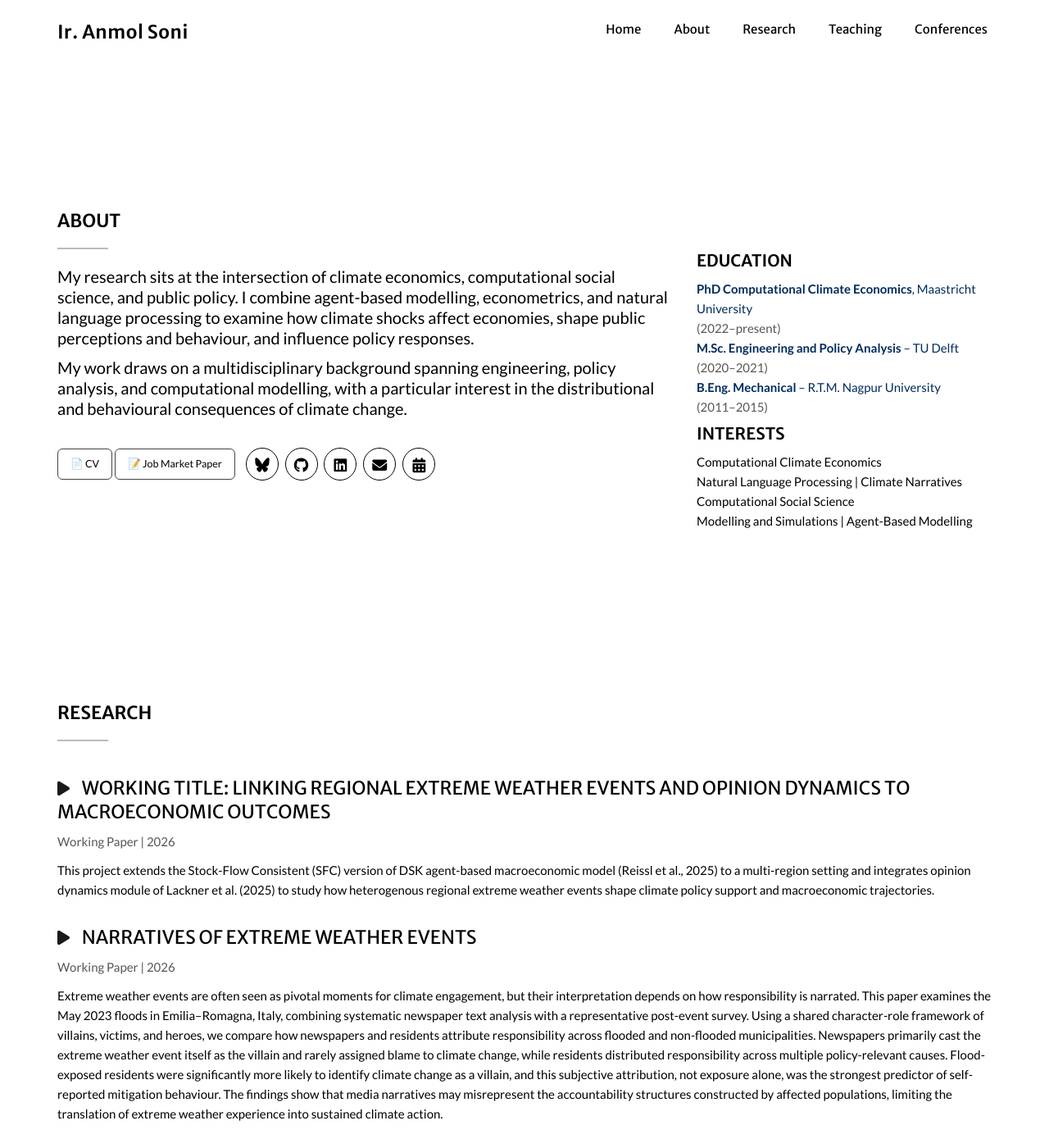
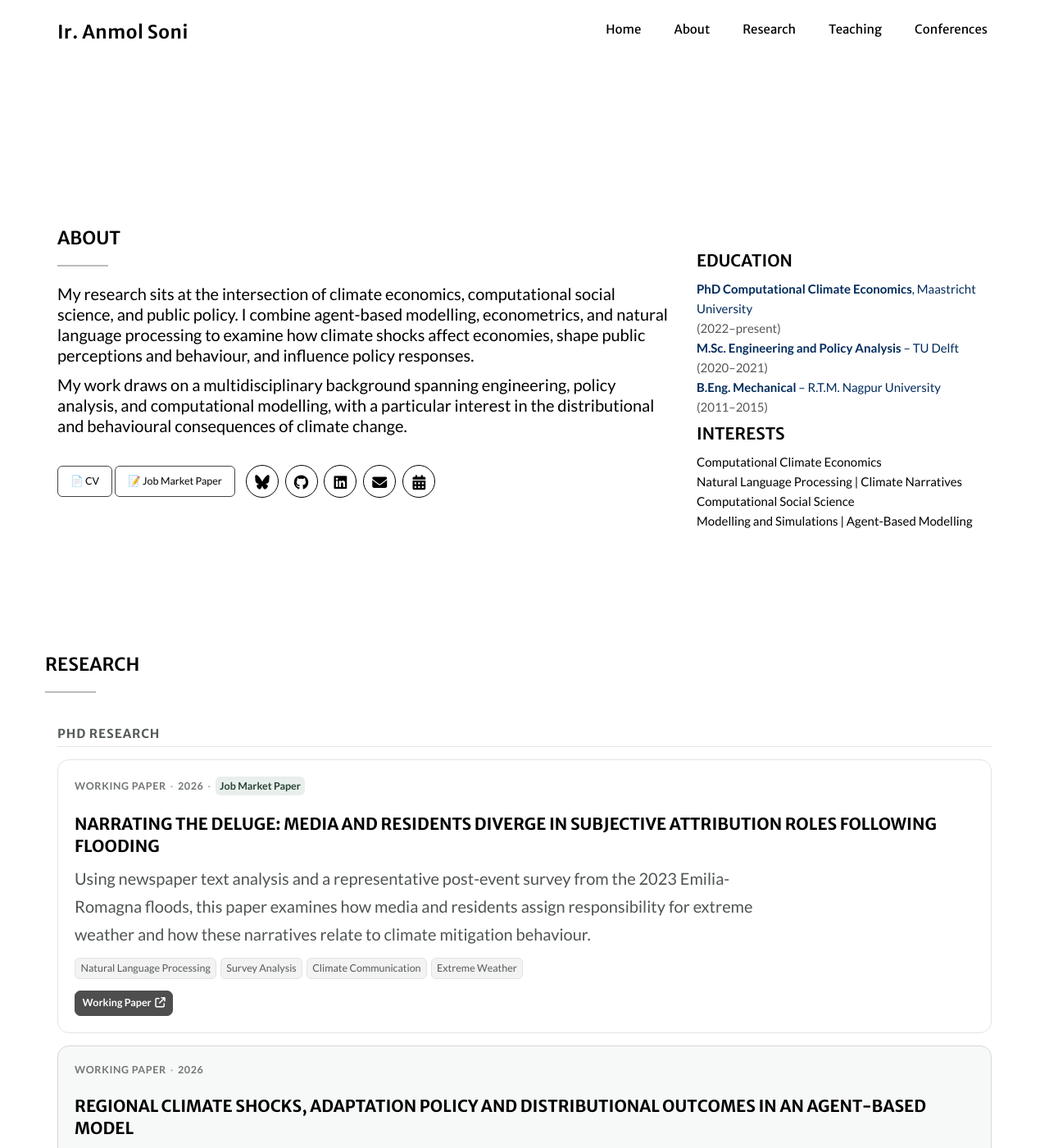
Before and after one commit to SoniAnmol/SoniAnmol.github.io, a Jekyll site: the page built from index.html, in a window 1280 px wide and 1400 px high, scrolled down 841 px. Shown: the whole window at 82% size. Built offline with Jekyll 4.4.1, drawn with Linux system fonts in a browser that asks for light colours; nearby versions of some CDN libraries; some web fonts are replaced; some of the changed text lies outside the part shown.

Commit message:
updated researchsection

```diff
--- a/_includes/about.html
+++ b/_includes/about.html
@@ -4,7 +4,7 @@
     <div class="row">
       <!-- Left Column: About Me -->
       <div class="col-md-8">
-        <h2 class="section-title mb-2">About</h2>
+        <h1 class="section-title mb-2">About</h1>
         <hr class="my-2" style="width: 60px; border: 1px solid #bbb; margin-left: 0;">
 
         <p style="font-size: 2rem; line-height: 1.25; font-weight: 500; color: #000;">
@@ -69,6 +69,7 @@
       <div class="col-md-4">
         <div class="mb-4" style="margin-top: 5rem;">
           <h5 class="mb-2" style="font-size: 2rem; font-weight: 600; color: #000;">Education</h5>
+          <!-- <hr class="my-2" style="width: 60px; border: 1px solid #bbb; margin-left: 0;"> -->
           <ul class="list-unstyled" style="font-size: 1.5rem; font-weight: 500; line-height: 1.6; color: #000;">
             <li>
               <a href="#" class="text-list" target="_blank">
@@ -94,6 +95,7 @@
 
         <div>
           <h5 class="mb-2" style="font-size: 2rem; font-weight: 600; color: #000;">Interests</h5>
+          <!-- <hr class="my-2" style="width: 60px; border: 1px solid #bbb; margin-left: 0;"> -->
           <ul class="list-unstyled" style="font-size: 1.5rem; font-weight: 500; line-height: 1.6; color: #000;">
             <li> Computational Climate Economics</li>
             <li>Natural Language Processing | Climate Narratives</li>
--- a/_includes/research.html
+++ b/_includes/research.html
@@ -1,113 +1,197 @@
-<!-- Research Section -->
-<section id="research" class="py-3">
-    <div class="container">
-        <div class="row mb-4">
-            <div class="col-lg-12">
-                <h2 class="section-title text-left">Research</h2>
+<div class="container research-page">
+
+    <!-- Page Header -->
+    <div class="row">
+        <h1 class="section-title mb-2">Research</h1>
         <hr class="my-2" style="width: 60px; border: 1px solid #bbb; margin-left: 0;">
+
+    </div>
+
+
+    <!-- =========================
+       CURRENT RESEARCH
+       ========================= -->
+
+    <div class="row">
+        <div class="col-lg-12 mx-auto">
+
+            <h2 class="research-section-title">PhD Research</h2>
+
+            <!-- Research Item 1 -->
+            <article class="research-card">
+
+                <div class="research-meta">
+                    <span>Working Paper</span>
+                    <span>2026</span>
+                    <span class="research-status">Job Market Paper</span>
+                </div>
+
+                <h3>
+                    <a href="https://www.lem.sssup.it/WPLem/files/2026-13.pdf" target="_blank"
+                        rel="noopener noreferrer">
+                        Narrating the Deluge: Media and residents diverge in
+                        subjective attribution roles following flooding
+                    </a>
+                </h3>
+
+                <p class="research-description">
+                    Using newspaper text analysis and a representative post-event survey
+                    from the 2023 Emilia-Romagna floods, this paper examines how media and
+                    residents assign responsibility for extreme weather and how these
+                    narratives relate to climate mitigation behaviour.
+                </p>
+
+                <div class="research-tags">
+                    <span>Natural Language Processing</span>
+                    <span>Survey Analysis</span>
+                    <span>Climate Communication</span>
+                    <span>Extreme Weather</span>
+                </div>
+
+                <div class="research-links">
+                    <a href="https://www.lem.sssup.it/WPLem/files/2026-13.pdf" target="_blank" rel="noopener noreferrer"
+                        class="research-button">
+                        Working Paper
+                        <i class="fa-solid fa-arrow-up-right-from-square"></i>
+                    </a>
+                </div>
+
+            </article>
+
+
+            <!-- Research Item 2 -->
+            <article class="research-card research-card-featured">
+
+                <div class="research-meta">
+                    <span>Working Paper</span>
+                    <span>2026</span>
+                </div>
+
+                <h3>
+                    <a href="https://anmol.phd/RegionalDSKSFC/">
+                        Regional climate shocks, adaptation
+                        policy and distributional outcomes in
+                        an agent-based model
+                    </a>
+                </h3>
+
+                <p class="research-description">
+                    This project extends the DSK stock-flow consistent agent-based
+                    macroeconomic model to multiple regions and integrates opinion
+                    dynamics to study how heterogeneous climate shocks shape regional
+                    inequality, climate policy support, and macroeconomic recovery.
+                </p>
+
+                <div class="research-tags">
+                    <span>Agent-Based Modelling</span>
+                    <span>Climate Economics</span>
+                    <span>Opinion Dynamics</span>
+                    <span>Regional Inequality</span>
+                </div>
+
+                <div class="research-links">
+                    <a href="https://anmol.phd/RegionalDSKSFC/" class="research-button">
+                        Project Page
+                        <i class="fa-solid fa-arrow-right"></i>
+                    </a>
+                </div>
+
+            </article>
+
+
 
         </div>
     </div>
 
-        <!-- Research Item -->
-        <div class="row mb-5">
-            <div class="col-md-12 offset-md-1">
-                <div class="teaching-card p-4 shadow-sm border rounded bg-white">
-                    <h3 class="mb-2">
 
-                        <i class="fa-solid fa-play course-icon"></i>
-                        <a href="https://anmol.phd/RegionalDSKSFC/" target="_blank" class="text-decoration-none ">
-                            Working Title: Linking Regional Extreme Weather Events and Opinion Dynamics to Macroeconomic
-                            Outcomes
+    <!-- =========================
+       EARLIER WORK
+       ========================= -->
+
+    <div class="row mt-5">
+        <div class="col-lg-12 mx-auto">
+
+            <h2 class="research-section-title">Earlier Research &amp; Reports</h2>
+
+
+            <!-- SHIFFT -->
+            <article class="research-card research-card-secondary">
+
+                <div class="research-meta">
+                    <span>Technical Report</span>
+                    <span>2023</span>
+                </div>
+
+                <h3>
+                    <a href="https://www.researchgate.net/publication/382291384_SHIFFT_WP2_Monitoring_Evaluation_of_the_Co-creation_Pilots_WP2_Work_Package-2_Monitoring_and_Evaluation_Report"
+                        target="_blank" rel="noopener noreferrer">
+                        SHIFFT WP2: Monitoring &amp; Evaluation of the Co-creation Pilots
                     </a>
                 </h3>
-                    <p class="text-muted mb-2">Working Paper | 2026 </p>
-                    <p>
-                        This project extends the Stock-Flow Consistent (SFC) version of DSK agent-based macroeconomic
-                        model (Reissl et al., 2025) to a multi-region setting and integrates opinion dynamics module of
-                        Lackner et al. (2025) to study how heterogenous regional extreme weather events shape climate
-                        policy support and macroeconomic trajectories.
+
+                <p class="research-description">
+                    Evaluation of six sustainable-heating co-creation pilots across
+                    Belgium, the Netherlands, France, and the UK, examining behavioural
+                    change, investment mobilisation, implementation, and opportunities
+                    for scaling local heat-transition initiatives.
+                </p>
+
+                <div class="research-tags">
+                    <span>Energy Transition</span>
+                    <span>Co-creation</span>
+                    <span>Monitoring &amp; Evaluation</span>
+                </div>
+
+                <div class="research-links">
+                    <a href="https://www.researchgate.net/publication/382291384_SHIFFT_WP2_Monitoring_Evaluation_of_the_Co-creation_Pilots_WP2_Work_Package-2_Monitoring_and_Evaluation_Report"
+                        target="_blank" rel="noopener noreferrer" class="research-button research-button-secondary">
+                        Technical Report
+                        <i class="fa-solid fa-arrow-up-right-from-square"></i>
+                    </a>
+                </div>
+
+            </article>
 
 
-                    </p>
-                </div>
-            </div>
+            <!-- Master Thesis -->
+            <article class="research-card research-card-secondary">
+
+                <div class="research-meta">
+                    <span>Master's Thesis</span>
+                    <span>2022</span>
                 </div>
 
-        <!-- Research Item -->
-        <div class="row mb-5">
-            <div class="col-md-12 offset-md-1">
-                <div class="teaching-card p-4 shadow-sm border rounded bg-white">
-                    <h3 class="mb-2">
-
-                        <i class="fa-solid fa-play course-icon"></i>
-                        <a href="https://www.lem.sssup.it/WPLem/files/2026-13.pdf" target="_blank"
-                            class="text-decoration-none ">
-                            Narratives of Extreme Weather Events
+                <h3>
+                    <a href="https://repository.tudelft.nl/record/uuid:018c9e3f-9a64-469f-99a8-d9a0cf79308f"
+                        target="_blank" rel="noopener noreferrer">
+                        Exploring demand response opportunities in energy communities
                     </a>
                 </h3>
-                    <p class="text-muted mb-2">Working Paper | 2026 </p>
-                    <p>
-                        Extreme weather events are often seen as pivotal moments for climate engagement, but their
-                        interpretation depends on how responsibility is narrated. This paper examines the May 2023
-                        floods in Emilia–Romagna, Italy, combining systematic newspaper text analysis with a
-                        representative post-event survey. Using a shared character-role framework of villains, victims,
-                        and heroes, we compare how newspapers and residents attribute responsibility across flooded and
-                        non-flooded municipalities. Newspapers primarily cast the extreme weather event itself as the
-                        villain and rarely assigned blame to climate change, while residents distributed responsibility
-                        across multiple policy-relevant causes. Flood-exposed residents were significantly more likely
-                        to identify climate change as a villain, and this subjective attribution, not exposure alone,
-                        was the strongest predictor of self-reported mitigation behaviour. The findings show that media
-                        narratives may misrepresent the accountability structures constructed by affected populations,
-                        limiting the translation of extreme weather experience into sustained climate action.
+
+                <p class="research-description">
+                    This study uses agent-based modelling to examine how mixed energy
+                    communities comprising households and non-residential users can use
+                    demand response to increase local self-sufficiency and reduce
+                    dependence on the electricity grid.
                 </p>
-                </div>
-            </div>
+
+                <div class="research-tags">
+                    <span>Agent-Based Modelling</span>
+                    <span>Energy Communities</span>
+                    <span>Demand Response</span>
                 </div>
 
-        <!-- Research Item -->
-        <div class="row mb-5">
-            <div class="col-md-12 offset-md-1">
-                <div class="teaching-card p-4 shadow-sm rounded bg-white">
-                    <h3>
-                        <i class="fas fa-play course-icon"></i>
-                        <a href="https://www.researchgate.net/publication/382291384_SHIFFT_WP2_Monitoring_Evaluation_of_the_Co-creation_Pilots_WP2_Work_Package-2_Monitoring_and_Evaluation_Report"
-                            target="_blank" class="text-decoration-none">
-                            SHIFFT WP2: Monitoring & Evaluation of the Co-creation Pilots
+                <div class="research-links">
+                    <a href="https://repository.tudelft.nl/record/uuid:018c9e3f-9a64-469f-99a8-d9a0cf79308f"
+                        target="_blank" rel="noopener noreferrer" class="research-button research-button-secondary">
+                        Thesis
+                        <i class="fa-solid fa-arrow-up-right-from-square"></i>
                     </a>
-                    </h3>
-                    <p class="text-muted mb-2">Technical Report | June 2023</p>
-                    <p>
-                        This report evaluates six co-creation pilots from the SHIFFT project (Interreg 2 Seas), which
-                        aimed to accelerate the adoption of sustainable heating technologies across Belgium, the
-                        Netherlands, France, and the UK. The pilots engaged 6,769 households and exceeded their CO₂
-                        reduction goal by 224%, achieving a reduction of 7,677 tons/year. The participatory three-step
-                        co-creation approach involved stakeholder analysis, action plan design, and real-life
-                        implementation. Key contributions include lessons on behavioural change, investment
-                        mobilization, and scaling strategies for sustainable heat transitions.
-                    </p>
-                </div>
-            </div>
                 </div>
 
-        <!-- Research Item 3  -->
-        <div class="row mb-5">
-            <div class="col-md-12 offset-md-1">
-                <div class="teaching-card p-4 shadow-sm rounded bg-white">
-                    <h3>
-                        <i class="fas fa-play course-icon"></i>
-                        <a href="https://repository.tudelft.nl/person/Person_f24146f8-ecbb-4fd5-b187-5de8600d5e29"
-                            target="_blank" class="text-decoration-none ">
-                            Agent Based approach for modelling self-sufficiency of mixed energy communities in the
-                            Netherlands
-                        </a>
-                    </h3>
-                    <p class="text-muted mb-2"">Master Thesis | 2022</p>
-                <p>This study is focused on exploring demand response opportunities in community energy projects located in the Netherlands to reduce their dependence on the grid. Existing studies on community energy projects are primarily focused on residential members, and have little to no inclusion of nonresidential community members. However, recent studies regarding demand response in the energy community highlight the benefits of having a mixed configuration of residential and non-residential members. Introducing non-residential community members such as SMEs, offices, and schools with a complementary demand profile can help the community in attaining self-sufficiency through demand response. Formulating energy communities with a mixed configuration (i.e. including residential and non-residential community members) optimizes local electricity generation and consumption thus avoiding congestion in the distribution network.</p>
-            </div>
-            </div>
+            </article>
+
         </div>
     </div>
 
 </div>
-</section>
```
Also changed, not shown: _includes/css/main.css (+246 -0 lines). Lines whose indentation alone changed are shown as unchanged.
